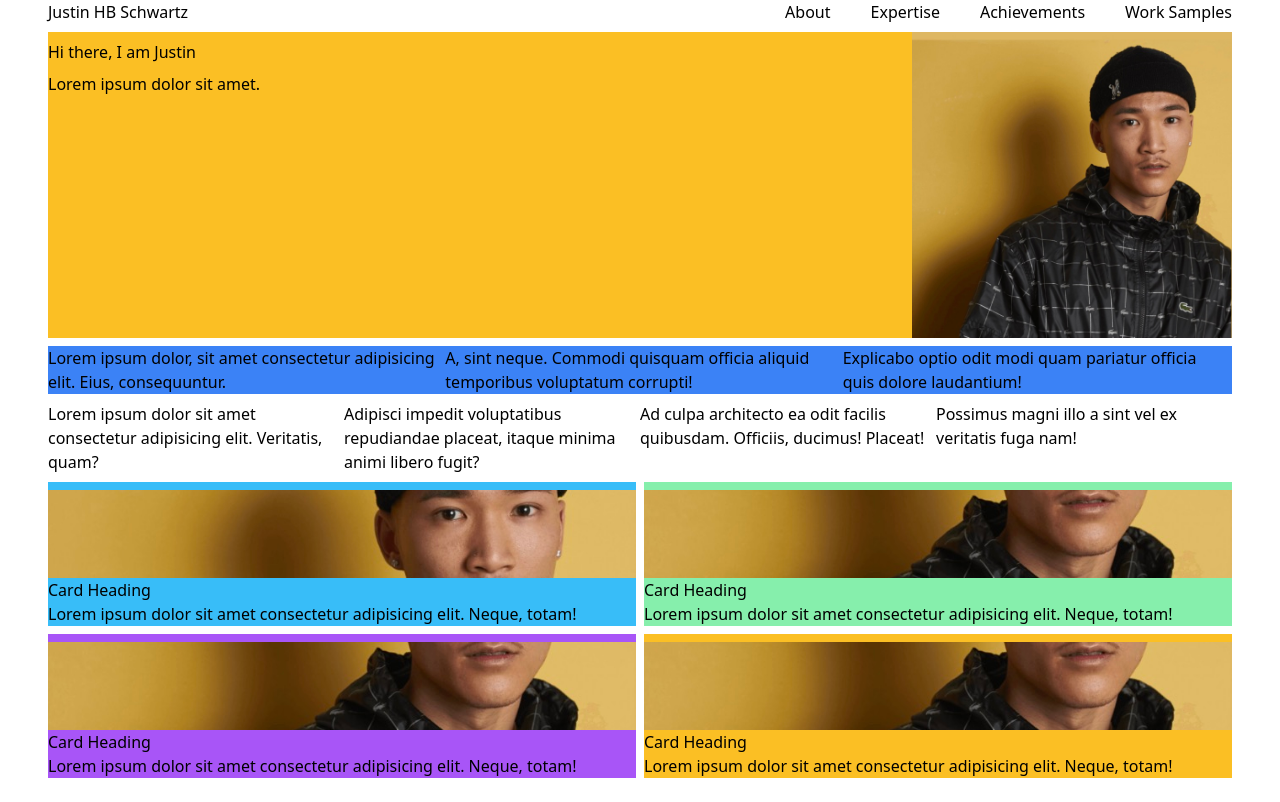
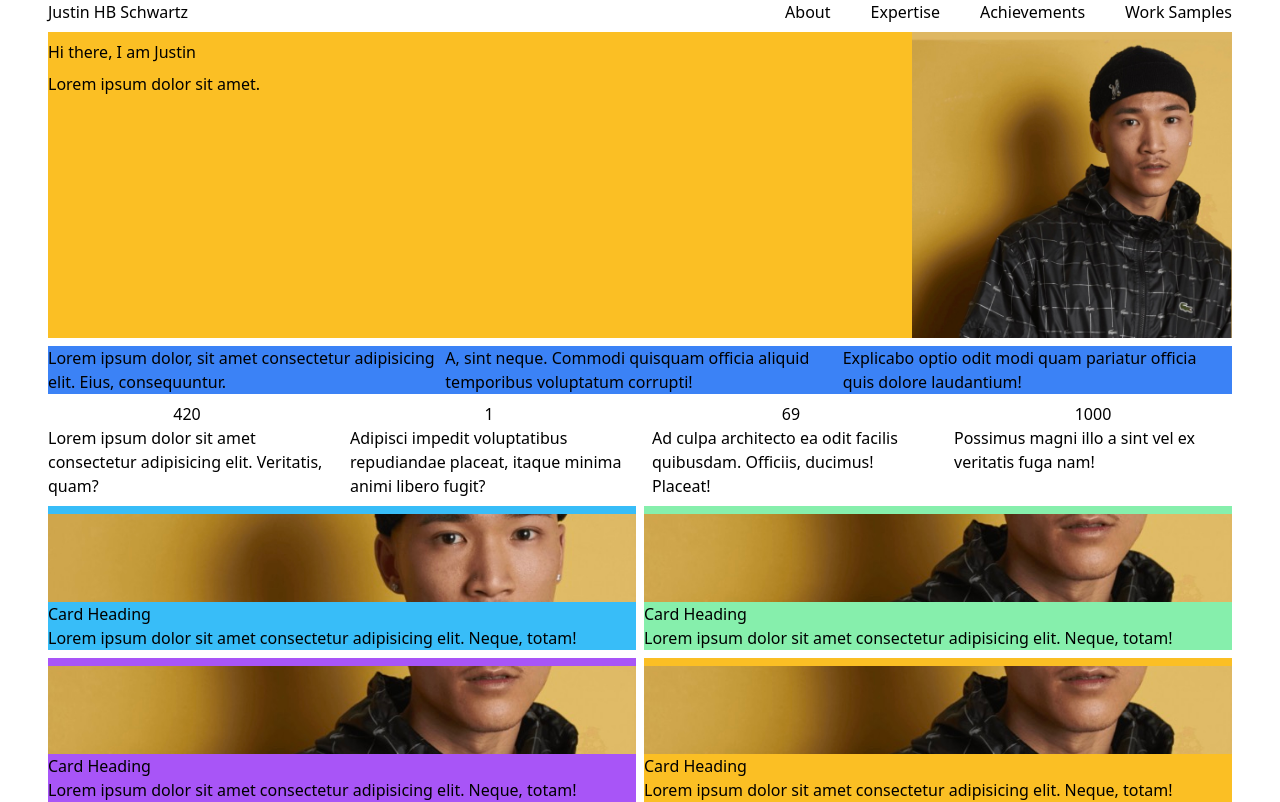
Before and after one commit to SmailBestybay/jhbs, a React (Vite) app: page / in a window 1280 px wide. Built offline with nearby package versions, Linux system fonts and the light colour scheme.

Commit message:
add number headings to achievments, cleanup worksample

```diff
--- a/src/components/Achievments.jsx
+++ b/src/components/Achievments.jsx
@@ -1,19 +1,31 @@
 export default function Achievements() {
   return (
-    <section className="grid sm:grid-cols-4">
+    <section className="grid gap-6 sm:grid-cols-4">
       <div>
+        <h2 className="text-center">420</h2>
+        <p>
           Lorem ipsum dolor sit amet consectetur adipisicing elit. Veritatis,
           quam?
+        </p>
       </div>
       <div>
+        <h2 className="text-center">1</h2>
+        <p>
           Adipisci impedit voluptatibus repudiandae placeat, itaque minima animi
           libero fugit?
+        </p>
       </div>
       <div>
+        <h2 className="text-center">69</h2>
+        <p>
           Ad culpa architecto ea odit facilis quibusdam. Officiis, ducimus!
           Placeat!
+        </p>
       </div>
-      <div>Possimus magni illo a sint vel ex veritatis fuga nam!</div>
+      <div>
+        <h2 className="text-center">1000</h2>
+        <p>Possimus magni illo a sint vel ex veritatis fuga nam!</p>
+      </div>
     </section>
   );
 }
--- a/src/components/WorkSample.jsx
+++ b/src/components/WorkSample.jsx
@@ -1,11 +1,9 @@
-// import PropTypes from "prop-types";
-
 export default function WorkSamples() {
   return (
     <section className="grid grid-cols-1 gap-2 sm:grid-cols-2">
       <div className="bg-sky-400">
         <img
-          className="object-[100%_30%] h-24 w-full object-cover pt-2"
+          className="h-24 w-full object-cover object-[100%_30%] pt-2"
           src="./sample.jpg"
           alt="sample"
         />
@@ -50,54 +48,3 @@ export default function WorkSamples() {
     </section>
   );
 }
-
-// function Card(props) {
-//   return (
-//     <div className={props.className ? props.className : ""}>
-//       <img className="h-24 w-96 object-cover" src={props.img} alt={props.alt} />
-//       <h2>{props.headingText}</h2>
-//       <p>{props.paragraph}</p>
-//     </div>
-//   );
-// }
-
-// Card.propTypes = {
-//   img: PropTypes.string,
-//   alt: PropTypes.string,
-//   headingText: PropTypes.string,
-//   paragraph: PropTypes.string,
-//   className: PropTypes.string,
-// };
-
-{
-  /* <Card
-        className="bg-amber-200"
-        img="./sample.jpg"
-        alt="sample text"
-        headingText="Heading Text"
-        paragraph="Lorem ipsum dolor sit amet consectetur adipisicing elit. Quaerat, numquam.
-      "
-      />
-      <Card
-        img="./sample.jpg"
-        alt="sample text"
-        headingText="Heading Text"
-        paragraph="Lorem ipsum dolor sit amet consectetur adipisicing elit. Quaerat, numquam.
-      "
-      />
-      <Card
-        img="./sample.jpg"
-        alt="sample text"
-        headingText="Heading Text"
-        paragraph="Lorem ipsum dolor sit amet consectetur adipisicing elit. Quaerat, numquam.
-      "
-      />
-      <Card
-        className="bg-slate-400"
-        img="./sample.jpg"
-        alt="sample text"
-        headingText="Heading Text"
-        paragraph="Lorem ipsum dolor sit amet consectetur adipisicing elit. Quaerat, numquam.
-      "
-      /> */
-}
```
Lines whose indentation alone changed are shown as unchanged.
